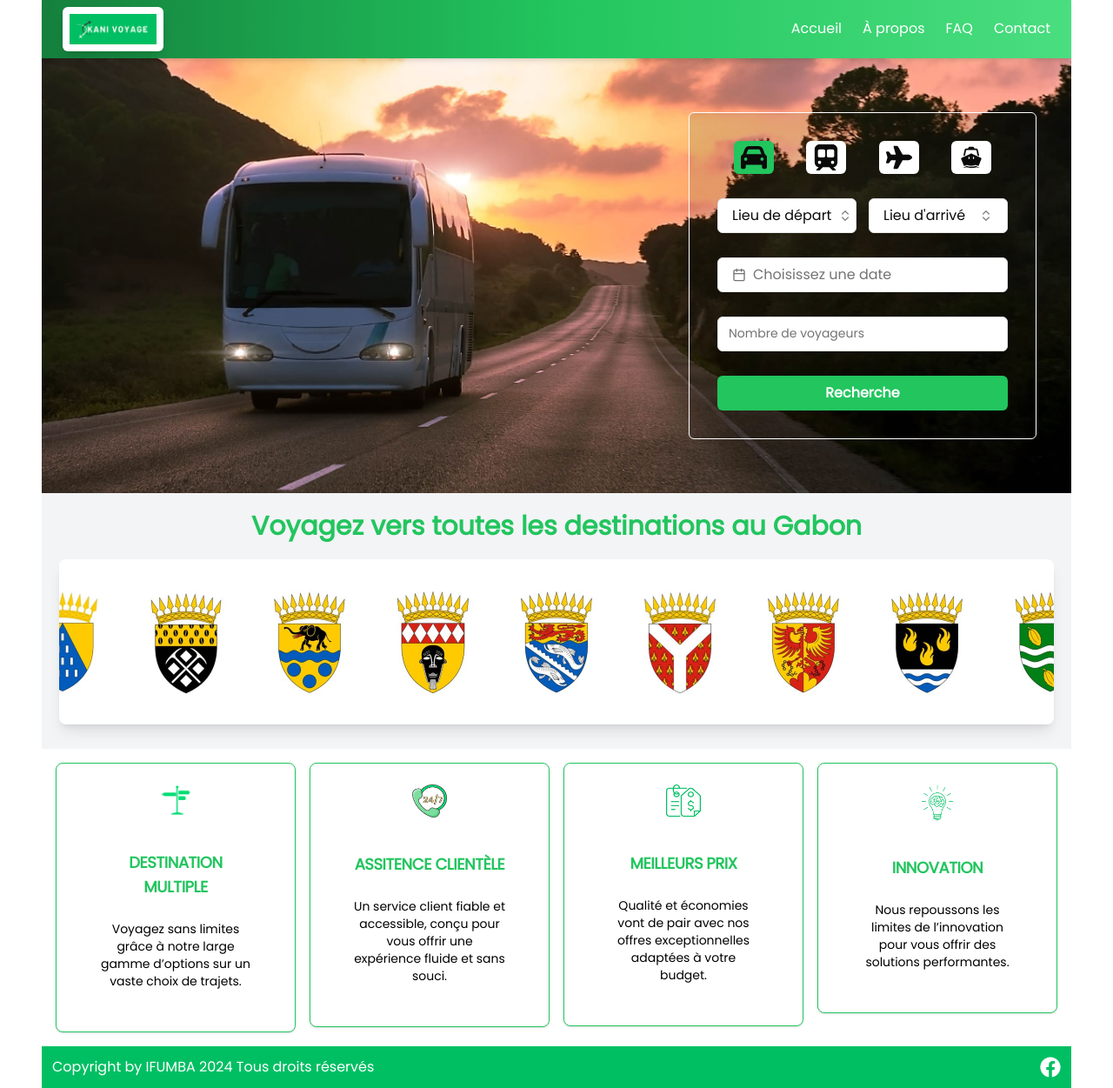
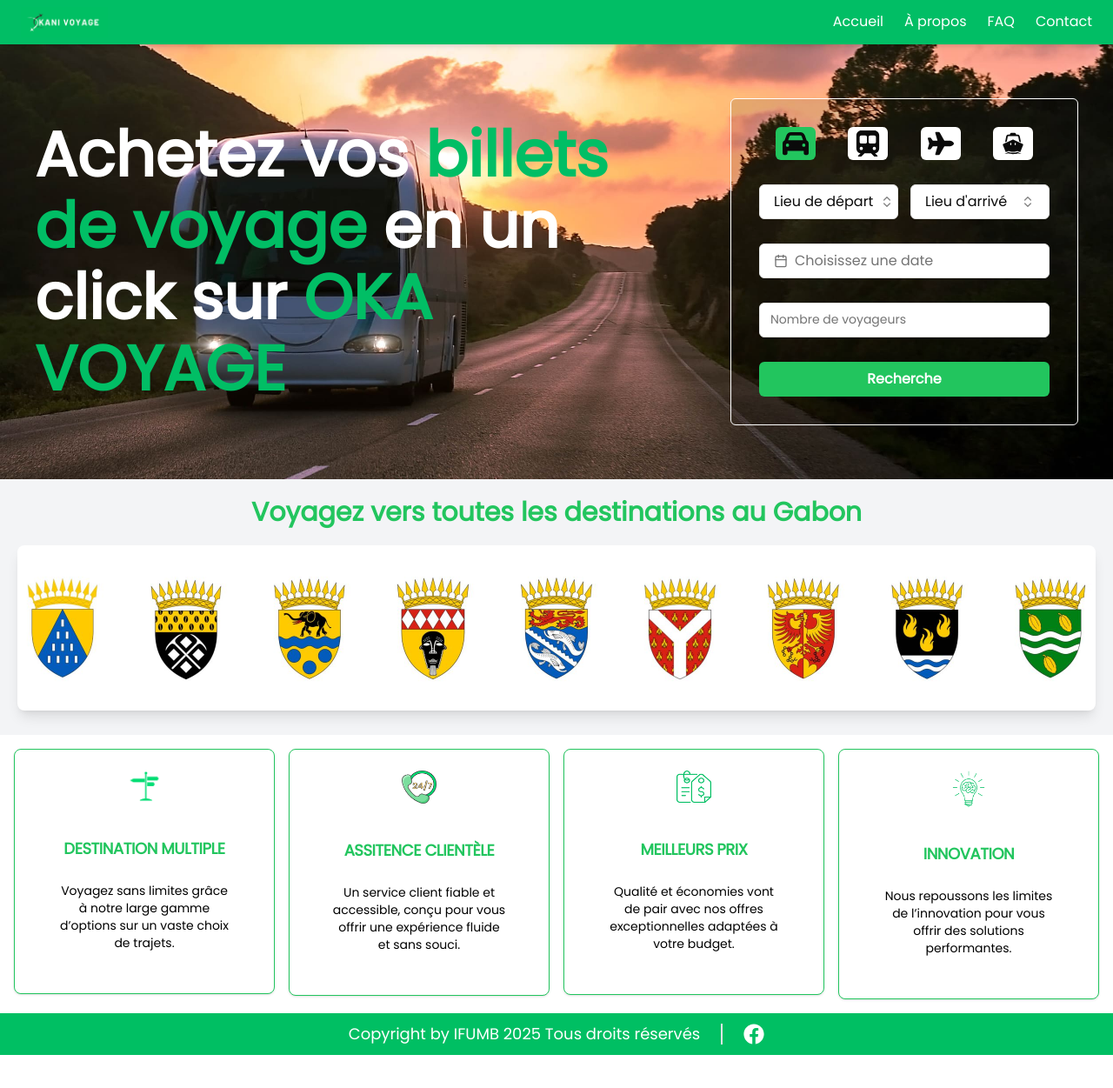
Before and after one commit to Kedesh11/oka, a Next.js app: page / in a window 1280 px wide. Shown: the whole page at 87% size. After the commit the page ends 1213 px from the top, so only its background shows below. Built offline with nearby package versions, Linux system fonts and the light colour scheme.

Commit message:
ajustement

```diff
--- a/src/app/page.tsx
+++ b/src/app/page.tsx
@@ -10,7 +10,7 @@ import Hero from "@/components/hero";
 
 export default function Home() {
   return (
-    <div className="md:px-12">
+    <div className="">
       <NavBar />
       <Hero/>
       <Province />
--- a/src/components/footer.tsx
+++ b/src/components/footer.tsx
@@ -1,18 +1,20 @@
 import React from "react";
 import { FaFacebook } from "react-icons/fa";
+import { Separator } from "@/components/ui/separator"
+
 
 function Footer() {
   return (
-    <div className="flex justify-between items-center w-full bg-[#00BF63] h-12 px-3 py-3 text-white">
+    <div className="flex justify-center items-center w-full bg-[#00BF63] h-12 px-3 py-3 xl:gap-x-6 gap-x-2 text-white">
       <div>
-        <h3>Copyright by IFUMBA 2024 Tous droits réservés</h3>
+        <h3 className="xl:text-lg text-sm">Copyright by IFUMB 2025 Tous droits réservés</h3>
       </div>
+      <Separator orientation="vertical" className="w-0.5" />
       <div className="text-2xl">
         <a
           href="#"
           target="_blank"
           rel="noopener noreferrer"
-          className="hover:text-blue-500 transition-colors"
         >
           <FaFacebook />
         </a>
--- a/src/components/hero.tsx
+++ b/src/components/hero.tsx
@@ -41,7 +41,16 @@ const Hero = () => {
     }}
       className='w-full h-[500px] flex flex-row items-center xl:justify-between justify-center xl:px-10 px-2'
     >
-      <div className='hidden xl:flex'></div>
+      <div className='hidden xl:block w-[60%]'>
+        <h1 className='text-7xl font-bold text-white leading-[82px]'>
+        Achetez vos {' '}
+        <span className='text-[#01be65]'>
+          billets de voyage {' '}
+        </span>
+          en un click sur <span className='text-[#01be65]'>OKA VOYAGE</span>
+        </h1>
+      </div>
+
       <div className='bg-black/10 xl:w-[400px] w-[380px] rounded-md border border-white xl:p-8 p-3'>
          <div className='flex flex-row justify-around items-center'>
             {type_voyage.map((item, index) => (
--- a/src/components/navBar.tsx
+++ b/src/components/navBar.tsx
@@ -28,11 +28,11 @@ function NavBar() {
   }, [isOpen]);
 
   return (
-    <nav className="w-full bg-gradient-to-r from-green-700 via-green-500 to-green-400 shadow-md px-6 py-2 relative">
+    <nav className="w-full bg-[#01be65] shadow-md px-6 py-2 relative">
       <div className="flex justify-between items-center">
         {/* Logo avec fond blanc et padding */}
         <Link href="/">
-          <div className="bg-white p-2 rounded-md shadow-lg">
+          <div className="">
             <Image
               src="/images/okalogo.png"
               alt="Oka Logo"
```
